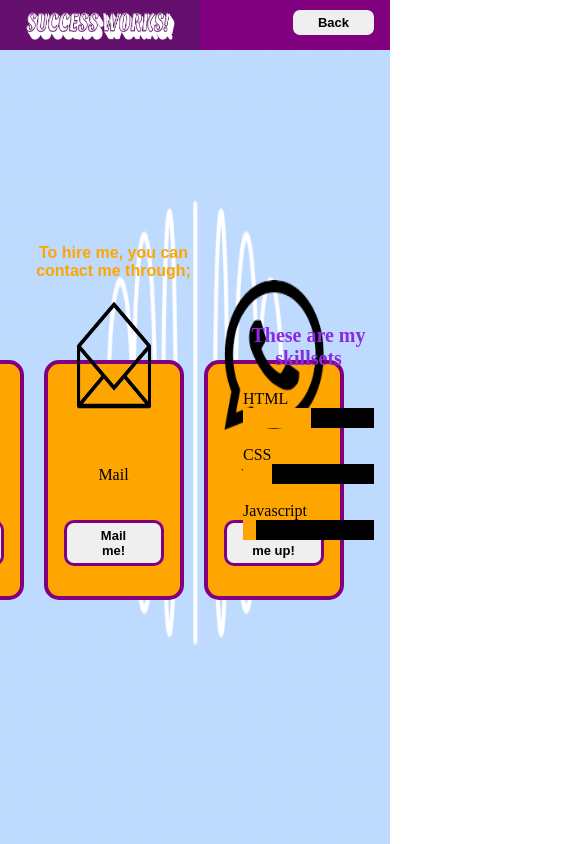
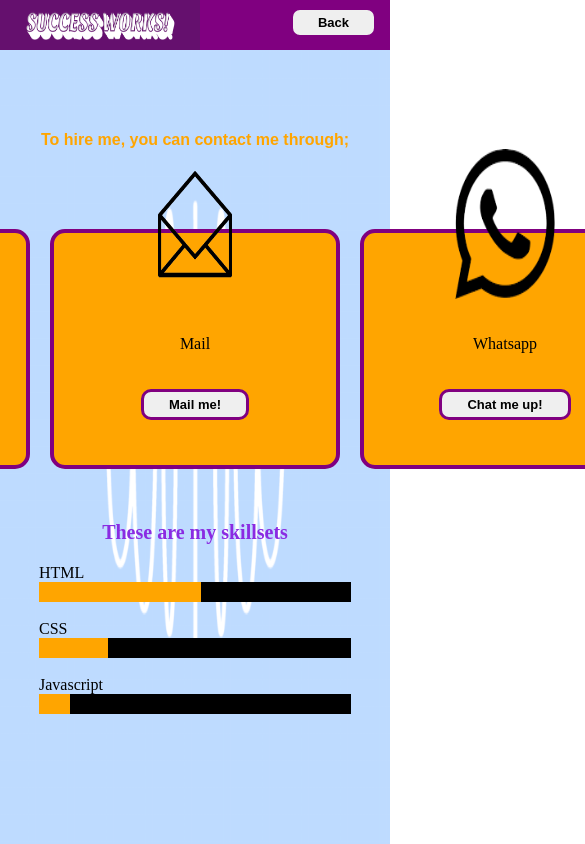
Before and after one commit to successijoba1/myPortfolio, a plain HTML site: page sites/hire.html in a window 390 px wide. Shown: the top 844 px of the page, 585 px wide, since content can reach past the window. Drawn offline with Linux system fonts and the light colour scheme.

Commit message:
second commit
second commit

```diff
--- a/stylesheets/hire.css
+++ b/stylesheets/hire.css
@@ -128,3 +128,12 @@ nav img{
     color: orange;
     font-weight: 900;
 }
+@media screen and (max-width: 800px){
+    .hire{
+        display: flex;
+        flex-direction: column;
+    }
+    .contactCont {
+        width: auto;
+    }
+}
```
Also changed, not shown: sites/pastworks.html (+2 -2 lines).
